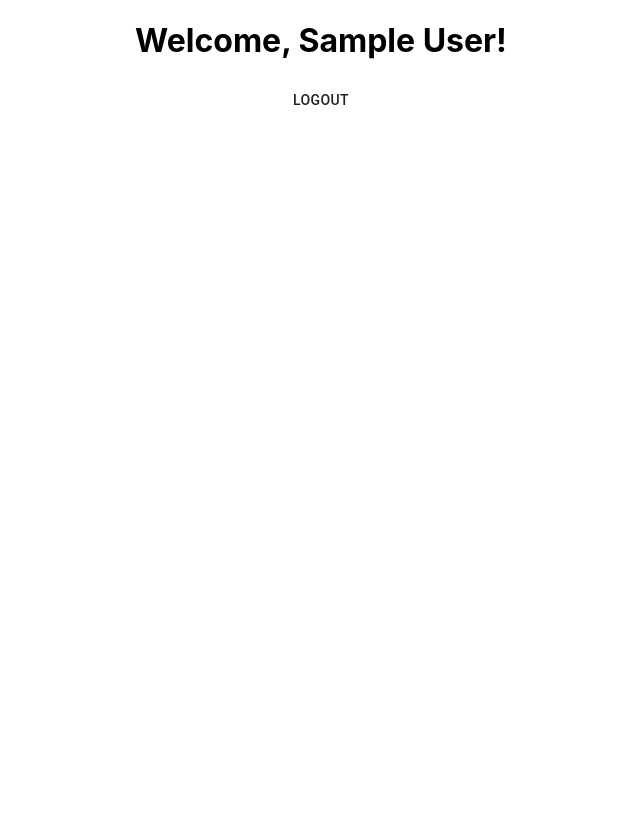
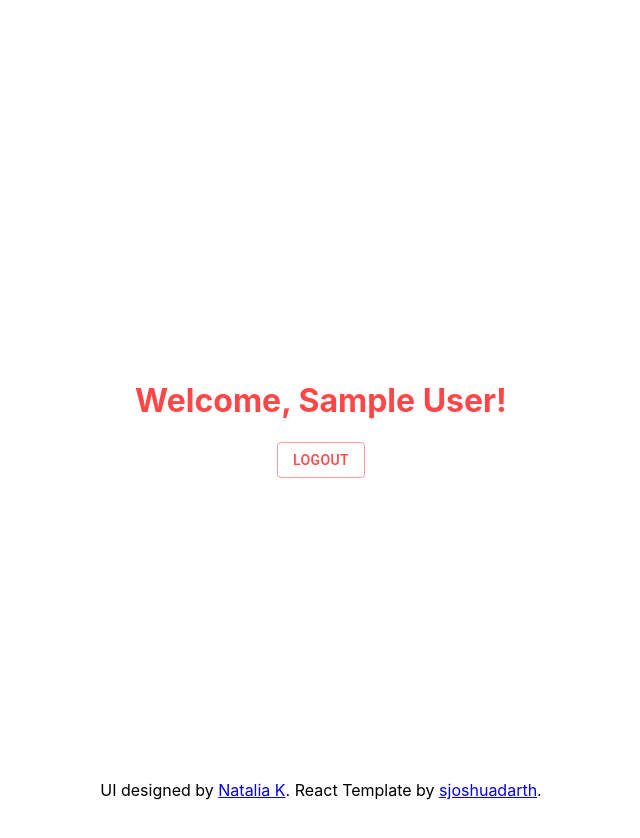
Before and after one commit to cardiffinc/react-login-alpha, a React (Create React App) app: page / in a window 1280 px wide. Shown: the whole page, without its empty margins (319-959 px from the left). Before the commit the page ends 800 px from the top, so only its background shows below. Built offline with nearby package versions, Linux system fonts and the light colour scheme; sample sign-in values are in the browser's storage.

Commit message:
Some touches

```diff
--- a/src/components/Home/Home.js
+++ b/src/components/Home/Home.js
@@ -1,6 +1,7 @@
 import { Button } from '@material-ui/core'
 import React from 'react'
 import { useHistory } from 'react-router';
+import './styles.css'
 
 function Home() {
     const history = useHistory();
@@ -14,11 +15,17 @@ function Home() {
         history.push('/login')
     }
     return (
-        <div>
-            <h1>Welcome, {name}!</h1>
-            <Button onClick={handleLogout}>
+        <div className="homeHolder">
+            <h1 style={{color:'#ff4747'}}>Welcome, {name}!</h1>
+            <Button
+                variant="outlined"
+                color="secondary"
+                onClick={handleLogout}>
                 Logout
             </Button>
+            <div className='homeFooter'>
+                UI designed by <a href="https://dribbble.com/shots/11879454-Sign-Up-Form" target="_blank">Natalia K</a>. React Template by <a href="https://github.com/cardiffinc" target="_blank">sjoshuadarth</a>.
+            </div>
         </div>
     )
 }
--- /dev/null
+++ b/src/components/Home/styles.css
@@ -0,0 +1,10 @@
+.homeHolder{
+    padding: 45vh 0;
+    height: min-content;
+}
+
+.homeFooter{
+    width: 100%;
+    bottom: 0;
+    position: absolute;
+}
--- a/src/components/Login/Login.js
+++ b/src/components/Login/Login.js
@@ -10,7 +10,6 @@ import { Avatar, Button, Checkbox, Divider, FormControlLabel } from '@material-u
 import { useHistory } from 'react-router';
 import { Link } from 'react-router-dom';
 import TextInput from '../TextInput/TextField';
-import { AES } from 'crypto-js';
 
 const useStyles = makeStyles((theme) => ({
     root: {
--- a/src/pages/HomePage/HomePage.js
+++ b/src/pages/HomePage/HomePage.js
@@ -3,9 +3,7 @@ import Home from '../../components/Home/Home'
 
 function HomePage() {
     return (
-        <div>
-            <Home/>
-        </div>
+        <Home/>
     )
 }
 
```
